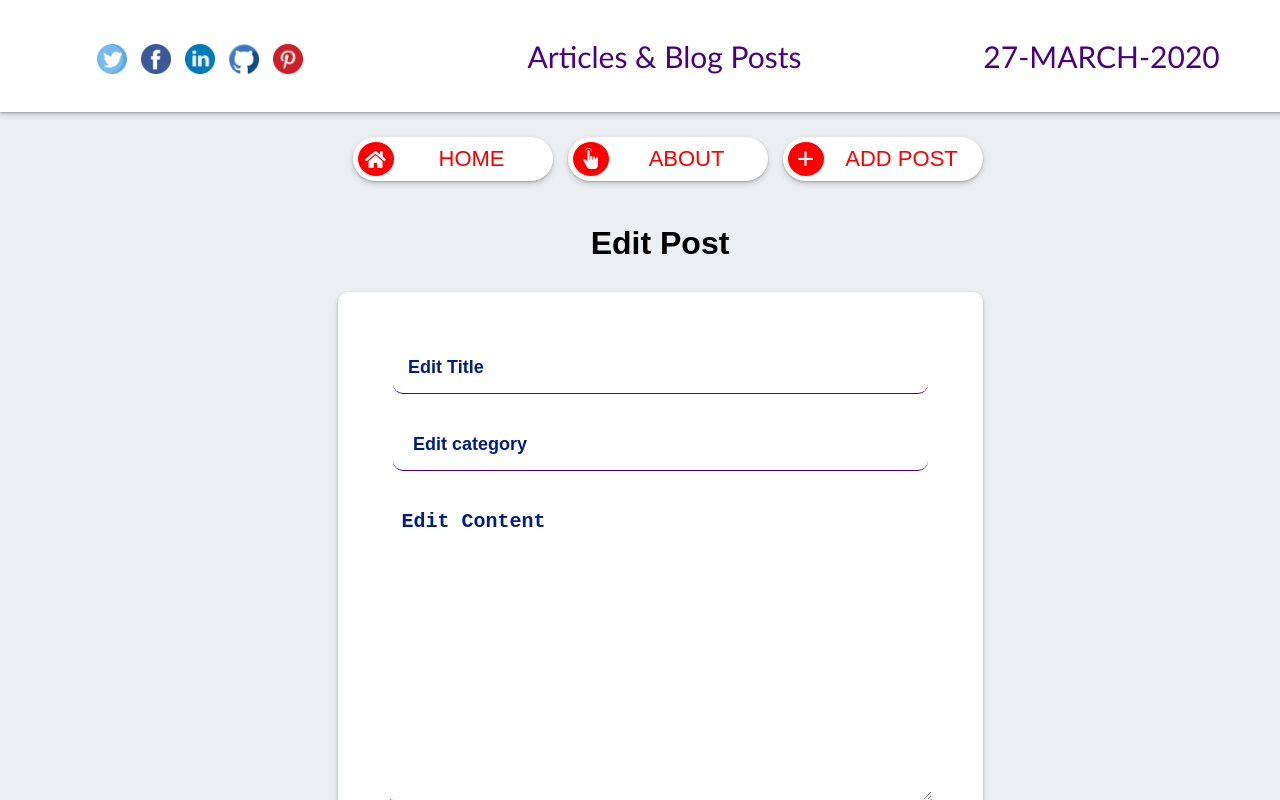
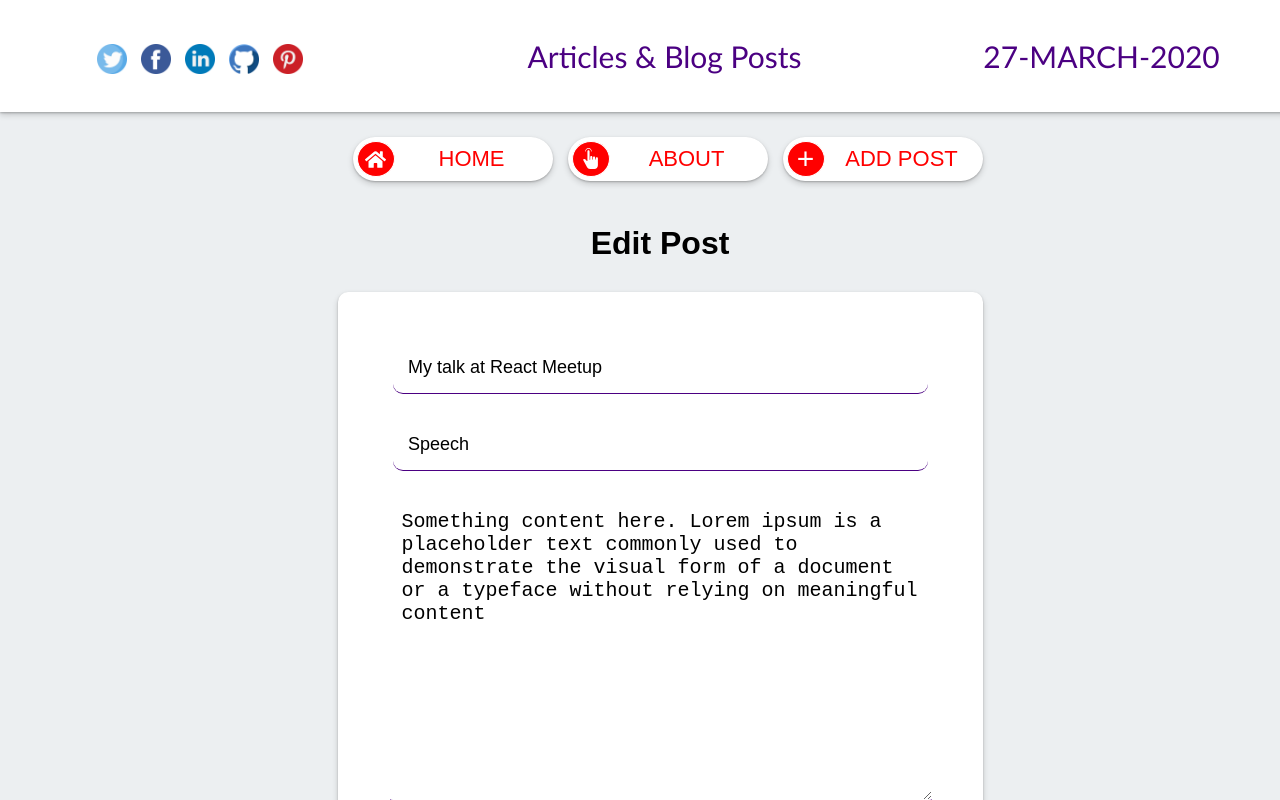
Before and after one commit to stbugyei/bloggApp, a React (Create React App) app: page /post/edit/4accb4a4-3052-4eba-9e25-3a04d202cc3c in a window 1280 px wide. Shown: the top 800 px of the page. Built offline with nearby package versions, Linux system fonts and the light colour scheme.

Commit message:
added redirects file

```diff
--- a/src/App.js
+++ b/src/App.js
@@ -20,14 +20,8 @@ class App extends Component {
     this.state = {
       articles: articles,
     };
-    this.getPostDetails = this.getPostDetails.bind(this);
-    this.updateState = this.updateState.bind(this);
   };
 
- /* componentDidMount() {
-    const articles = loadArticles();
-    this.setState({articles})
-  }*/
 
   //==========Function to addNewPost =======
   addNewPost = (title, category, content) => {
@@ -42,40 +36,34 @@ class App extends Component {
 
   //==========Function to editPost =======
 
-  getPostDetails(id) {
-    const articles = this.state.articles;
-    articles.map(post => {
-      if (post.id === id) {
-        post.id = this.state.id;
-        post.title = this.state.title;
-        post.content = this.state.content;
-        post.category = this.state.category;
-      }
-      return post;
-    })
-    this.setState({
-      articles: articles
-    })
-  };
 
-  updateState(data) {
-    this.setState(prevState => {
-      return {
-        articles: data
-      };
-    });
+  // getPostDetails(PostFiltered, id) {
 
-  };
+  //   const articles = [...this.state.articles];
+  //   articles.map(post => {
+  //     if (post.id === id) {
+  //       return PostFiltered
+  //     }
+  //     return post;
+  //   })
+  //   this.setState({
+  //     articles
+  //   })
+  // };
+
+
 
   //==========Function to editPost =======
   editPost = (id, PostFiltered) => {
+
     const articles = [...this.state.articles];
     let index = articles.findIndex(post => post.id === id);
     articles[index] = PostFiltered;
     this.setState({
       articles: articles
     })
-  };z
+
+  };
 
 
   //==========Function to delete deletepost ========
@@ -94,6 +82,7 @@ class App extends Component {
 
 
   render() {
+
     return (
       <div className='head'>
         <div className='container'>
@@ -105,15 +94,6 @@ class App extends Component {
                 path="/"
                 render={() =>
                   < Post
-                    {...this.props}
-                    articles={this.state.articles}
-                    delPost={this.delPost} />}
-              />
-              <Route
-                exact
-                path="/Post"
-                render={() =>
-                  <Post
                     {...this.props}
                     articles={this.state.articles}
                     delPost={this.delPost} />}
--- a/src/components/AddPost.js
+++ b/src/components/AddPost.js
@@ -25,7 +25,7 @@ export class AddPost extends Component {
             this.state.content
         );
         this.setState({ [e.target.title]: "", [e.target.category]: "", [e.target.content]: "" })
-        this.props.history.push('/Post');
+        this.props.history.push('/');
     };
 
     //========= An onChange event for populating the state(articles)=========
@@ -81,7 +81,7 @@ export class AddPost extends Component {
                                         </button>
                                         </div>
                                         <div>
-                                            <Link to='/Post'>
+                                            <Link to='/'>
                                                 <button className='btn'>
                                                     Cancel
                                                 </button>
--- a/src/components/Header.js
+++ b/src/components/Header.js
@@ -21,7 +21,7 @@ function Header() {
                     </div>
                 </div>
                 <div className='banner_link'>
-                    <Link className="headerLink" to="/Post">
+                    <Link className="headerLink" to="/">
                         <div className='buttons-wrapper'>
                             <button className='btnsub-left'>
                                 <img
--- a/src/components/ViewPosts.js
+++ b/src/components/ViewPosts.js
@@ -4,10 +4,10 @@ import { withRouter } from "react-router-dom";
 
 const ViewPost = ({ articles, id, delPost, editPost, getPostDetails }) => {
 
-    const PostFiltered = articles.find(post => post.id === id);
+    const detailPost = articles.find(post => post.id === id);
 
-    const { title, category, content } = PostFiltered
-
+    const { title, category, content } = detailPost
+   // console.log(detailPost)
     return (
         <div className='container'>
             <div className="singlepost">
@@ -17,7 +17,7 @@ const ViewPost = ({ articles, id, delPost, editPost, getPostDetails }) => {
                     <div className="post-text"><p>{content}</p></div>
                 </div>
                 <div className='button-post'>
-                    <Link to='/Post'>
+                    <Link to='/'>
                         <button className="btn">
                             Back to posts
                         </button>
@@ -29,7 +29,7 @@ const ViewPost = ({ articles, id, delPost, editPost, getPostDetails }) => {
                         Edit{" "}
                         </button>
                     </Link>
-                    <Link to='/Post'>
+                    <Link to='/'>
                         <button className='btn'
                             onClick={() => delPost(id)}
                         >
--- a/src/components/editPost2.js
+++ b/src/components/editPost2.js
@@ -1,10 +1,7 @@
 import React, { Component } from "react";
-//import articles from "./articles";
 import { Link } from "react-router-dom";
 import { withRouter } from "react-router-dom";
 import PropTypes from "prop-types";
-import uuid from "uuid";
-
 
 
 export class EditPost extends Component {
@@ -12,48 +9,42 @@ export class EditPost extends Component {
         super(props);
         //  const { title, category, content } = this.props.articles[0]
         this.state = {
-            //  articles: '',
-            id: uuid.v4(),
-            title: '',
-            category: '',
-            content: '',
-            //    ...this.props.articles[0],
-            ...this.props.articles[this.props.match.params.id]
+           articles: '',
+            // // id: uuid.v4(),
+            // id: '',
+            // title: '',
+            // category: '',
+            // content: '',
+           // ...this.props.articles[0]
+            //...this.props.articles[this.props.match.params.id]
         };
-        this.onSubmit = this.onSubmit.bind(this);
-        this.onChange = this.onChange.bind(this);
     }
 
-    /*  componentDidMount() {
-          const articles = loadArticles();
-          this.setState({articles})
-        }*/
-    /*  constructor(props) {
-          super(props)
-          const { articles } = props
-          console.log(articles)
-      }*/
 
+      componentDidMount() {
+        this.setState({articles:this.props.articles})
+      }
 
     static contextTypes = {
         router: PropTypes.object
     }
     //========= An onSubmit event for submitting the state(articles)=========
+
+
     onSubmit = e => {
+
         e.preventDefault();
-        const PostFiltered = {
+
+            const PostFiltered = {
             id: this.state.id,
             title: this.state.title,
             category: this.state.category,
             content: this.state.content
         }
 
-
-        // this.props.getPostDetails(PostFiltered);
         const id = (this.props.match.params.id);
         this.props.editPost(id, PostFiltered);
-        /**/
-        this.props.history.push('/Post');
+        this.props.history.push('/');
 
     };
 
@@ -66,11 +57,12 @@ export class EditPost extends Component {
 
 
     render() {
-        //  console.log(this.props.article)
-        //zconsole.log(this.state)
-        // console.log(this.props.articles[0])
-        // const { title, category, content } = this.props.articles[0]
-        // console.log(this.props.editPost)
+
+         const id = (this.props.match.params.id);
+         const currentArticle = this.props.articles.find(post => post.id === id);
+        const { title, category, content } = currentArticle
+       // console.log(currentArticle)
+
         return (
             <div className="head">
                 <div className="container">
@@ -85,7 +77,7 @@ export class EditPost extends Component {
                                             id="title"
                                             name='title'
                                             placeholder="Edit Title"
-                                            value={this.state.title}
+                                            value={title}
                                             onChange={this.onChange}
                                         >
                                         </input>
@@ -96,7 +88,7 @@ export class EditPost extends Component {
                                             id="category"
                                             name='category'
                                             placeholder=" Edit category"
-                                            value={this.state.category}
+                                            value={category}
                                             onChange={this.onChange}
                                         >
                                         </input>
@@ -106,13 +98,13 @@ export class EditPost extends Component {
                                             id="content"
                                             name='content'
                                             placeholder="Edit Content"
-                                            value={this.state.content}
+                                            value={content}
                                             onChange={this.onChange} cols="50" rows="10">
                                         </textarea>
                                     </div>
                                     <div className='buttons'>
                                         <div>
-                                            <Link to='/Post'>
+                                            <Link to='/'>
                                                 <button className='btn'>
                                                     Cancel
                                                 </button>
@@ -120,7 +112,7 @@ export class EditPost extends Component {
                                         </div>
 
                                         <div>
-                                            <Link to='/Post'>
+                                            <Link to='/'>
                                                 <button className='btn'
                                                     onClick={this.onSubmit}>
 
```
Also changed, not shown: src/components/EditPost.js (+12 -20 lines). Lines whose indentation alone changed are shown as unchanged.
